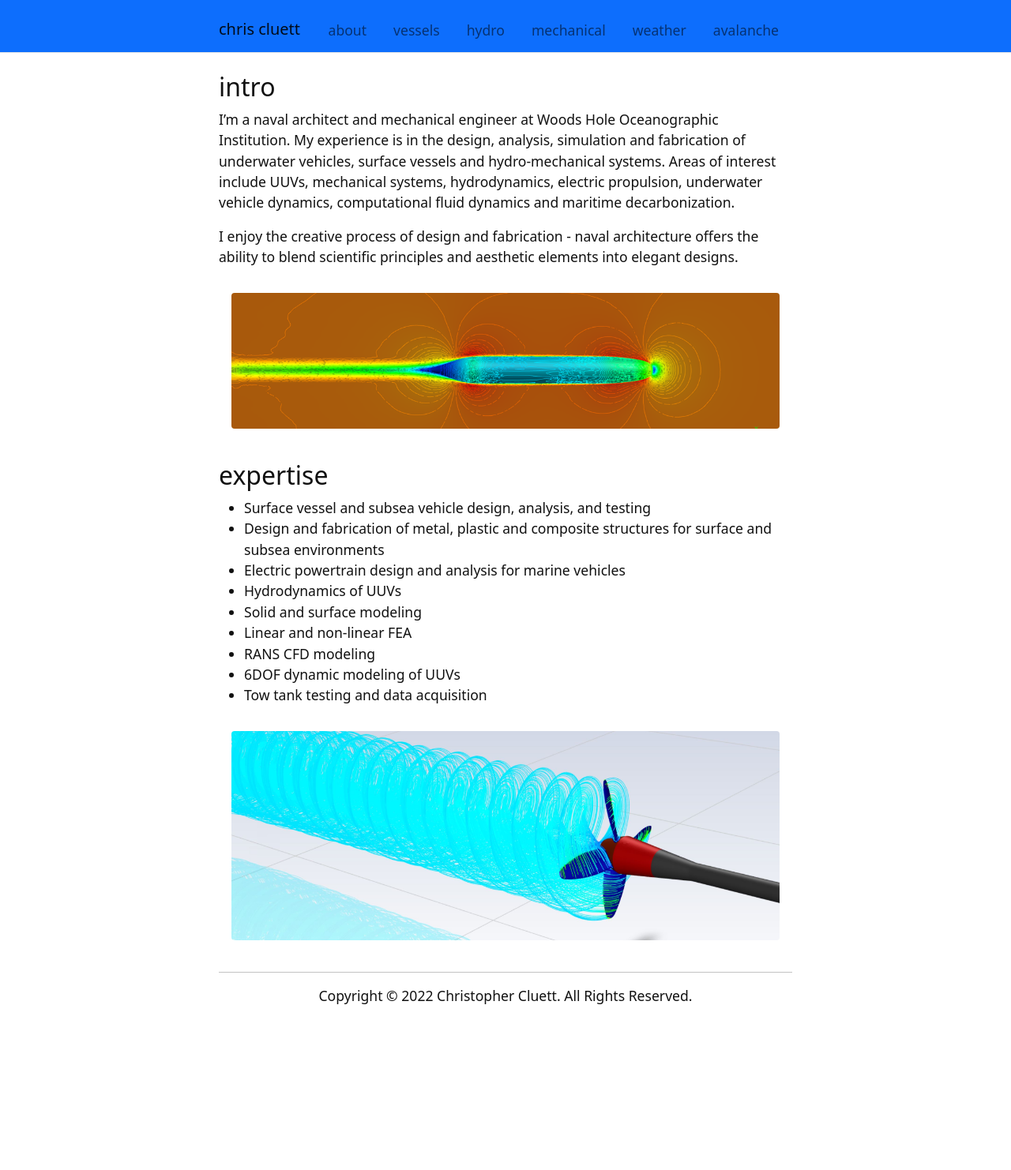
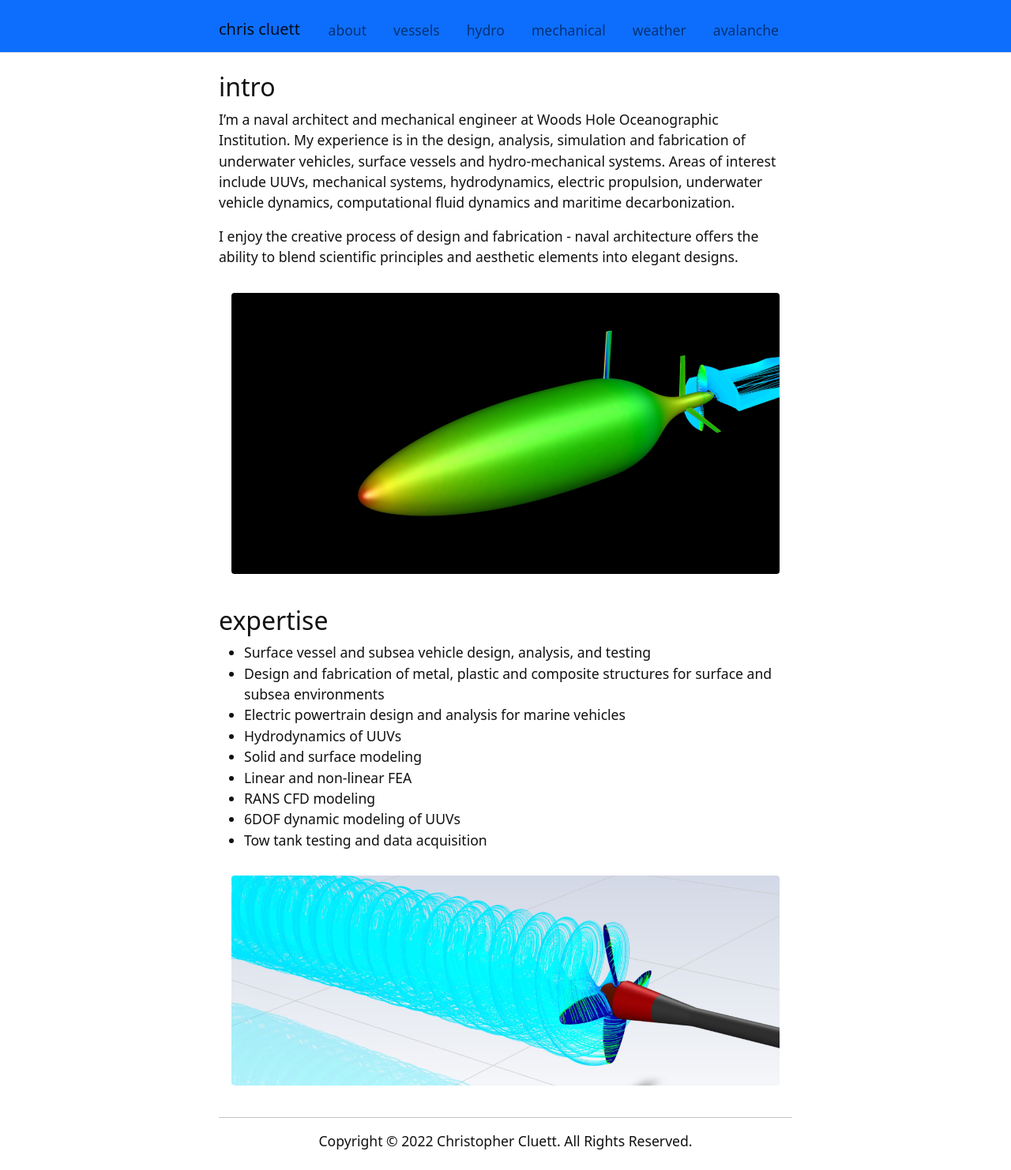
Before and after one commit to ccluett/website, a Jekyll site: the page built from index.md, in a window 1280 px wide. Shown: the whole page at 79% size. Built offline with Jekyll 4.4.1, drawn with Linux system fonts in a browser that asks for light colours; before the commit the page ends 1298 px from its top, so only the background shows below that.

Commit message:
Update index.md

```diff
--- a/index.md
+++ b/index.md
@@ -8,7 +8,7 @@ I'm a naval architect and mechanical engineer at Woods Hole Oceanographic Instit
 
 I enjoy the creative process of design and fabrication - naval architecture offers the ability to blend scientific principles and aesthetic elements into elegant designs.
 
-{% include figure.html img="Picture1.png" width="100%" %}
+{% include figure.html img="4knots,100rpm_1.JPG" width="100%" %}
 
 ## expertise
 * Surface vessel and subsea vehicle design, analysis, and testing
```
